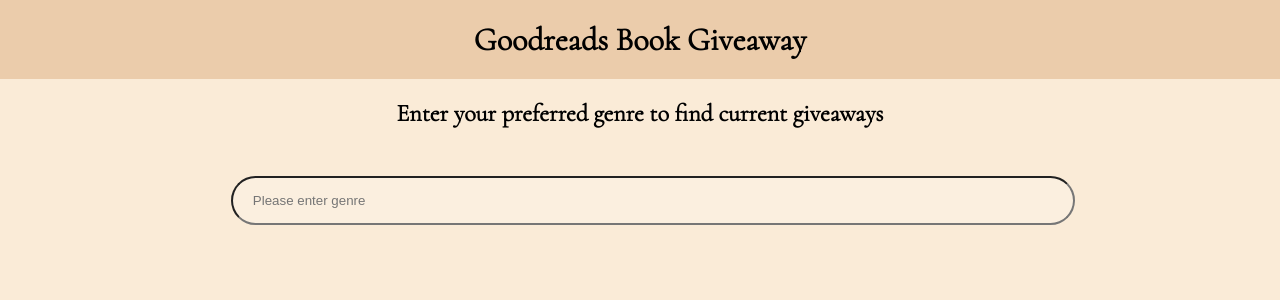
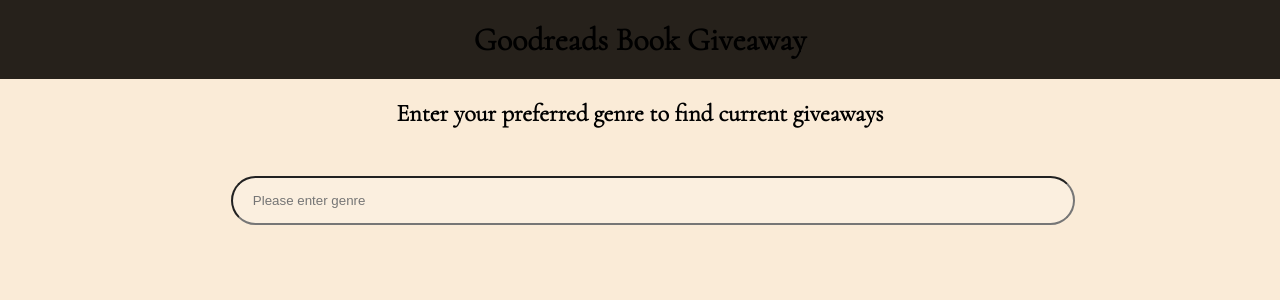
Before and after one commit to patriciaandreica/webscrape-goodreads, a Flask app: page / in a window 1280 px wide. Shown: the top 300 px of the page. Run offline with Flask 2, Linux system fonts and the light colour scheme.

Commit message:
changed background color - test

```diff
--- a/static/styles.css
+++ b/static/styles.css
@@ -12,7 +12,7 @@
 }
 
 .wrapper h1 {
-    background-color: #ebccab; /*#e2c4a3*/
+    background-color: #26211b; /*#e2c4a3*/
     padding: 20px;
     margin: 0;
 }
```
